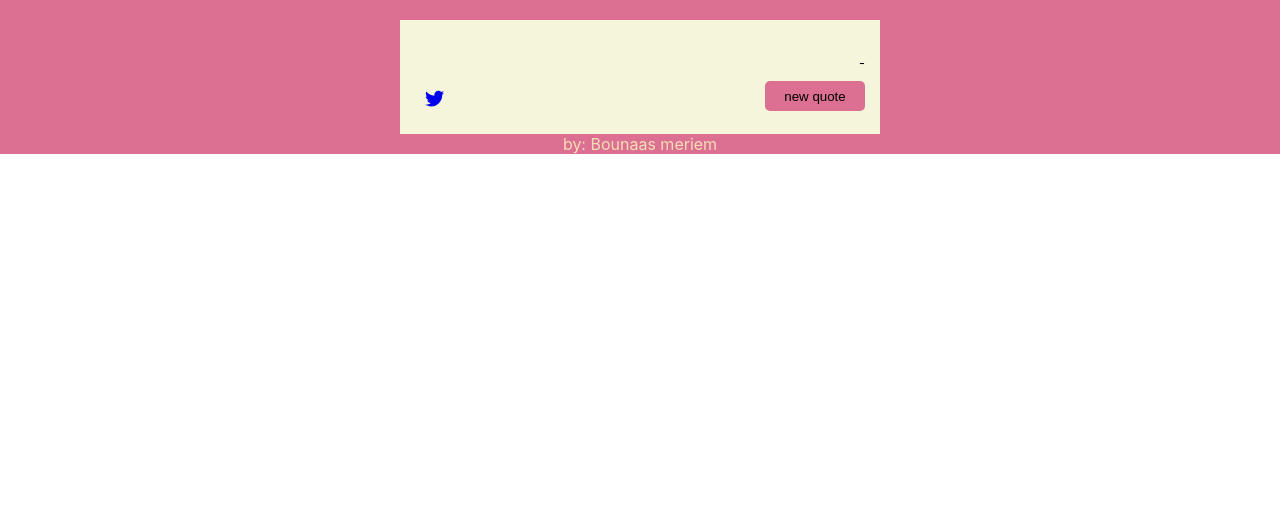
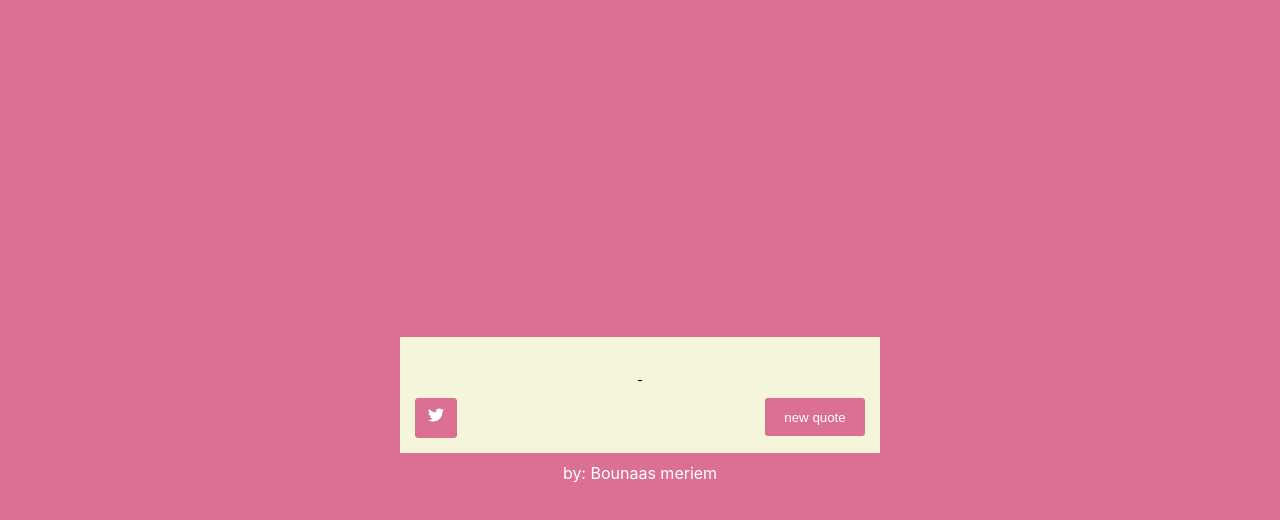
Before and after one commit to Meriem-Bounaas/Quote-machine, a React (Create React App) app: page / in a window 1280 px wide. Shown: the top 520 px of the page. Built offline with nearby package versions, Linux system fonts and the light colour scheme.

Commit message:
enhancing scss style

```diff
--- a/src/style/style.scss
+++ b/src/style/style.scss
@@ -3,17 +3,25 @@
     display: flex;
     flex-direction: column;
     align-items: center;
+    height: 100vh;
+    justify-content: center;
     #quote-box{
         display: flex;
         flex-direction: column;
         background-color: beige;
         padding: 15px;
         margin-top: 20px;
+        align-items: center;
         #text{
-            text-align: center;
-            width: 450px;
-            font-weight: 500;
-            font-size:x-large;
+                text-align: center;
+                width: 450px;
+            span{
+                font-weight: 500;
+                font-size:x-large;
+            }
+            svg{
+                color:palevioletred ;
+            }
         }
         #author{
             padding-top: 20px;
@@ -27,26 +35,32 @@
                 background-color: palevioletred;
                 float: right;
                 border: none;
-                border-radius: 5px;
-                height: 30px;
+                border-radius: 3px;
+                height: 38px;
                 width: 100px;
                 cursor: pointer;
+                color: white;
             }
+
             #tweet-quote{
                 float: left;
-                padding: 0px;
                 padding-top: 8px;
                 text-align: center;
-                font-size: 1.2em;
-                margin-right: 5px;
                 height: 30px;
                 width: 40px;
+                color: white;
+                border: 1px solid palevioletred;
+                background-color: palevioletred;
+                cursor: pointer;
+                border-radius: 3px;
+
             }
         }
     }
     .footer{
         text-align: center;
-        color: wheat;
+        color: white;
+        margin-top: 10px;
     }
 
 }
```
